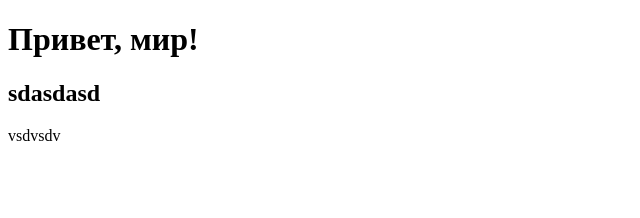
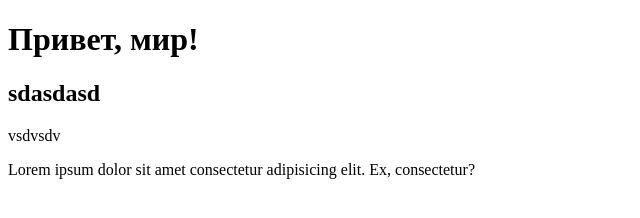
Before and after one commit to kovaltox/test, a plain HTML site: page index.html in a window 1280 px wide. Shown: the whole page, without its empty margins (0-640 px from the left). Drawn offline with Linux system fonts and the light colour scheme.

Commit message:
added Lorem

```diff
--- a/index.html
+++ b/index.html
@@ -8,5 +8,6 @@
 <body>
   <h1>Привет, мир!</h1>
   <h2>sdasdasd</h2>vsdvsdv
+  <p>Lorem ipsum dolor sit amet consectetur adipisicing elit. Ex, consectetur?</p>
 </body>
 </html>
```
